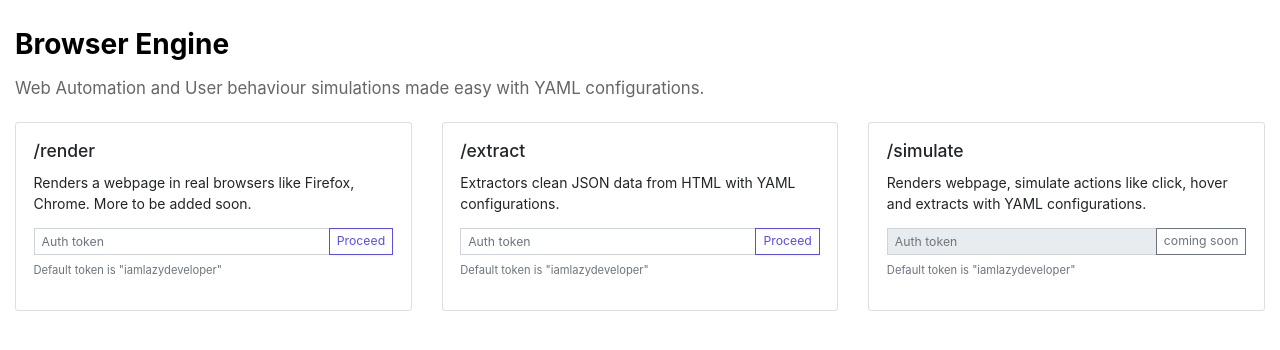
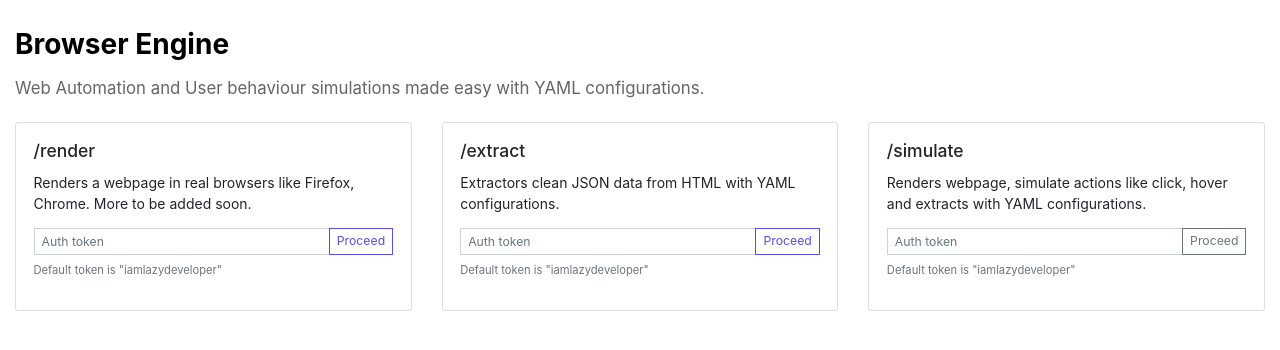
Before and after one commit to invana/browser-engine, a Flask app: page / in a window 1280 px wide. Shown: the part 49-399 px from the top of the page. Run offline with Flask 2, Linux system fonts and the light colour scheme; some libraries are stand-ins or nearby versions.

Commit message:
simulate ui adde

```diff
--- a/browser_engine/server/templates/homepage.html
+++ b/browser_engine/server/templates/homepage.html
@@ -74,11 +74,11 @@
                     <form class="form" method="get">
 
                         <div class="input-group mb-2">
-                            <input type="text" disabled class="form-control form-control-sm" name="token"
+                            <input type="text" class="form-control form-control-sm" name="token"
                                    placeholder="Auth token">
                             <div class="input-group-append">
                                 <button class="btn btn-outline-secondary btn-sm" type="button">
-                                    coming soon
+                                    Proceed
                                 </button>
                             </div>
                         </div>
```
